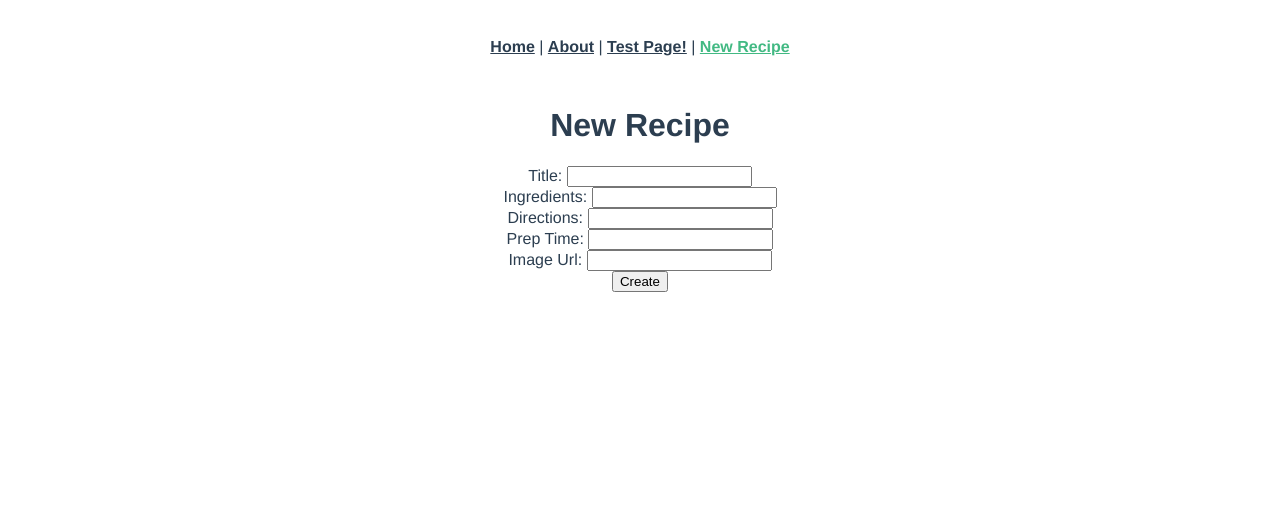
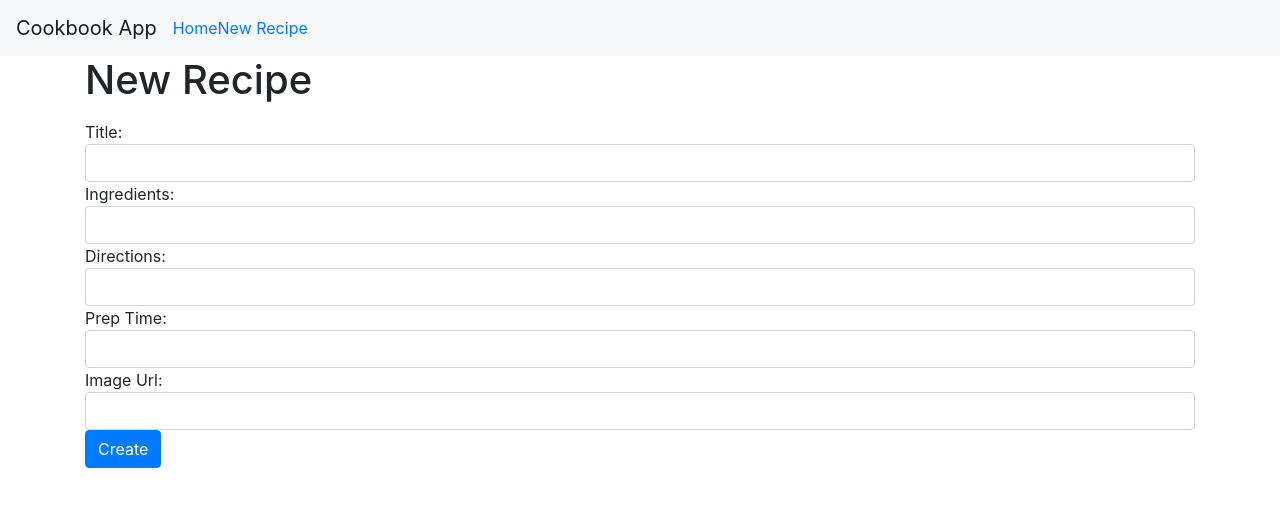
Before and after one commit to codelander-actualize/cookbook-vue-app, a Vue app: page /recipes/new in a window 1280 px wide. Shown: the top 506 px of the page. Built offline with nearby package versions, Linux system fonts and the light colour scheme.

Commit message:
adds bootstrap

```diff
--- a/public/index.html
+++ b/public/index.html
@@ -5,6 +5,7 @@
     <meta http-equiv="X-UA-Compatible" content="IE=edge">
     <meta name="viewport" content="width=device-width,initial-scale=1.0">
     <link rel="icon" href="<%= BASE_URL %>favicon.ico">
+    <link rel="stylesheet" href="https://stackpath.bootstrapcdn.com/bootstrap/4.2.1/css/bootstrap.min.css" integrity="sha384-GJzZqFGwb1QTTN6wy59ffF1BuGJpLSa9DkKMp0DgiMDm4iYMj70gZWKYbI706tWS" crossorigin="anonymous">
     <title>cookbook-vue-app</title>
   </head>
   <body>
@@ -14,5 +15,8 @@
     <div id="app">
       <!-- built files will be auto injected -->
     </div>
+    <script src="https://code.jquery.com/jquery-3.3.1.slim.min.js" integrity="sha384-q8i/X+965DzO0rT7abK41JStQIAqVgRVzpbzo5smXKp4YfRvH+8abtTE1Pi6jizo" crossorigin="anonymous"></script>
+    <script src="https://cdnjs.cloudflare.com/ajax/libs/popper.js/1.14.6/umd/popper.min.js" integrity="sha384-wHAiFfRlMFy6i5SRaxvfOCifBUQy1xHdJ/yoi7FRNXMRBu5WHdZYu1hA6ZOblgut" crossorigin="anonymous"></script>
+    <script src="https://stackpath.bootstrapcdn.com/bootstrap/4.2.1/js/bootstrap.min.js" integrity="sha384-B0UglyR+jN6CkvvICOB2joaf5I4l3gm9GU6Hc1og6Ls7i6U/mkkaduKaBhlAXv9k" crossorigin="anonymous"></script>
   </body>
 </html>
--- a/src/App.vue
+++ b/src/App.vue
@@ -1,33 +1,29 @@
 <template>
   <div id="app">
     <div id="nav">
-      <router-link to="/">Home</router-link> |
-      <router-link to="/about">About</router-link> |
-      <router-link to="/test">Test Page!</router-link> |
-      <router-link to="/recipes/new">New Recipe</router-link>
+
+      <nav class="navbar navbar-expand-lg navbar-light bg-light">
+        <a class="navbar-brand" href="#">Cookbook App</a>
+        <button class="navbar-toggler" type="button" data-toggle="collapse" data-target="#navbarSupportedContent" aria-controls="navbarSupportedContent" aria-expanded="false" aria-label="Toggle navigation">
+          <span class="navbar-toggler-icon"></span>
+        </button>
+
+        <div class="collapse navbar-collapse" id="navbarSupportedContent">
+          <ul class="navbar-nav mr-auto">
+            <li class="nav-item active">
+              <a><router-link to="/">Home</router-link></a>
+            </li>
+            <li class="nav-item">
+              <router-link to="/recipes/new">New Recipe</router-link>
+            </li>
+          </ul>
+        </div>
+      </nav>
+
+
     </div>
-    <router-view/>
+    <div class="container">
+      <router-view/>
+    </div>
   </div>
 </template>
-
-<style>
-#app {
-  font-family: 'Avenir', Helvetica, Arial, sans-serif;
-  -webkit-font-smoothing: antialiased;
-  -moz-osx-font-smoothing: grayscale;
-  text-align: center;
-  color: #2c3e50;
-}
-#nav {
-  padding: 30px;
-}
-
-#nav a {
-  font-weight: bold;
-  color: #2c3e50;
-}
-
-#nav a.router-link-exact-active {
-  color: #42b983;
-}
-</style>
--- a/src/router.js
+++ b/src/router.js
@@ -1,8 +1,6 @@
 import Vue from 'vue'
 import Router from 'vue-router'
-import Home from './views/Home.vue'
-import About from './views/About.vue'
-import Test from './views/Test.vue'
+import RecipesIndex from './views/RecipesIndex.vue'
 import RecipesNew from './views/RecipesNew.vue'
 import RecipesShow from './views/RecipesShow.vue'
 import RecipesEdit from './views/RecipesEdit.vue'
@@ -15,18 +13,8 @@ export default new Router({
   routes: [
     {
       path: '/',
-      name: 'home',
-      component: Home
-    },
-    {
-      path: '/about',
-      name: 'about',
-      component: About
-    },
-    {
-      path: '/test',
-      name: 'test',
-      component: Test
+      name: 'recipes-index',
+      component: RecipesIndex
     },
     {
       path: '/recipes/new',
--- a/src/views/About.vue
+++ /dev/null
@@ -1,5 +0,0 @@
-<template>
-  <div class="about">
-    <h1>This is an about page</h1>
-  </div>
-</template>
--- a/src/views/Home.vue
+++ /dev/null
@@ -1,42 +0,0 @@
-<template>
-  <div class="home">
-
-    <h1>All Recipes</h1>
-
-    <div v-for="recipe in recipes">
-    	<h2>Title: {{ recipe.title }}</h2>
-
-      <router-link v-bind:to="'/recipes/' + recipe.id">
-        <img :src="recipe.image_url" :alt="recipe.title">
-      </router-link>
-
-    </div>
-
-  </div>
-</template>
-
-<style>
-  img {
-    width: 300px;
-  }
-</style>
-
-<script>
-var axios = require("axios");
-
-export default {
-  data: function() {
-    return {
-      recipes: [],
-      currentRecipe: {},
-    };
-  },
-  created: function() {
-  	axios.get("/api/recipes").then(response => {
-      console.log(response.data);
-  		this.recipes = response.data;
-  	});
-  },
-  methods: {}
-};
-</script>
--- a/src/views/RecipesEdit.vue
+++ b/src/views/RecipesEdit.vue
@@ -8,22 +8,22 @@
 
     <form v-on:submit.prevent="submit()">
     	<div>
-    	  Title: <input type="text" v-model="recipe.title">
+    	  Title: <input type="text" class="form-control" v-model="recipe.title">
     	</div>
     	<div>
-    		Ingredients: <input type="text" v-model="recipe.ingredients">
+    		Ingredients: <input type="text" class="form-control" v-model="recipe.ingredients">
     	</div>
     	<div>
-    		Directions: <input type="text" v-model="recipe.directions">
+    		Directions: <input type="text" class="form-control" v-model="recipe.directions">
     	</div>
     	<div>
-    		Prep Time: <input type="text" v-model="recipe.prep_time">
+    		Prep Time: <input type="text" class="form-control" v-model="recipe.prep_time">
     	</div>
     	<div>
-    		Image Url: <input type="text" v-model="recipe.image_url">
+    		Image Url: <input type="text" class="form-control" v-model="recipe.image_url">
     	</div>
 			<div>
-				<input type="submit" value="Update">
+				<input type="submit" class="btn btn-primary" value="Update">
 			</div>
     </form>
 
--- /dev/null
+++ b/src/views/RecipesIndex.vue
@@ -0,0 +1,48 @@
+<template>
+  <div class="recipes-index">
+
+    <h1>All Recipes</h1>
+
+    <div class="card-columns">
+      <div v-for="recipe in recipes">
+
+        <router-link v-bind:to="'/recipes/' + recipe.id">
+          <div class="card" style="width: 18rem;">
+            <img :src="recipe.image_url" class="card-img-top" :alt="recipe.title">
+            <div class="card-body">
+              <p class="card-text">{{ recipe.title }}</p>
+            </div>
+          </div>
+        </router-link>
+
+      </div>
+    </div>
+
+  </div>
+</template>
+
+<style>
+  img {
+    width: 300px;
+  }
+</style>
+
+<script>
+var axios = require("axios");
+
+export default {
+  data: function() {
+    return {
+      recipes: [],
+      currentRecipe: {},
+    };
+  },
+  created: function() {
+  	axios.get("/api/recipes").then(response => {
+      console.log(response.data);
+  		this.recipes = response.data;
+  	});
+  },
+  methods: {}
+};
+</script>
--- a/src/views/RecipesNew.vue
+++ b/src/views/RecipesNew.vue
@@ -9,22 +9,22 @@
 
     <form v-on:submit.prevent="submit()">
     	<div>
-    	  Title: <input type="text" v-model="newRecipeTitle">
+    	  Title: <input type="text" class="form-control" v-model="newRecipeTitle">
     	</div>
     	<div>
-    		Ingredients: <input type="text" v-model="newRecipeIngredients">
+    		Ingredients: <input type="text" class="form-control" v-model="newRecipeIngredients">
     	</div>
     	<div>
-    		Directions: <input type="text" v-model="newRecipeDirections">
+    		Directions: <input type="text" class="form-control" v-model="newRecipeDirections">
     	</div>
     	<div>
-    		Prep Time: <input type="text" v-model="newRecipePrepTime">
+    		Prep Time: <input type="text" class="form-control" v-model="newRecipePrepTime">
     	</div>
     	<div>
-    		Image Url: <input type="text" v-model="newRecipeImageUrl">
+    		Image Url: <input type="text" class="form-control" v-model="newRecipeImageUrl">
     	</div>
 			<div>
-				<input type="submit" value="Create">
+				<input type="submit" class="btn btn-primary" value="Create">
 			</div>
     </form>
 
--- a/src/views/Test.vue
+++ /dev/null
@@ -1,5 +0,0 @@
-<template>
-  <div class="test">
-    <h1>This is a test page</h1>
-  </div>
-</template>
```
